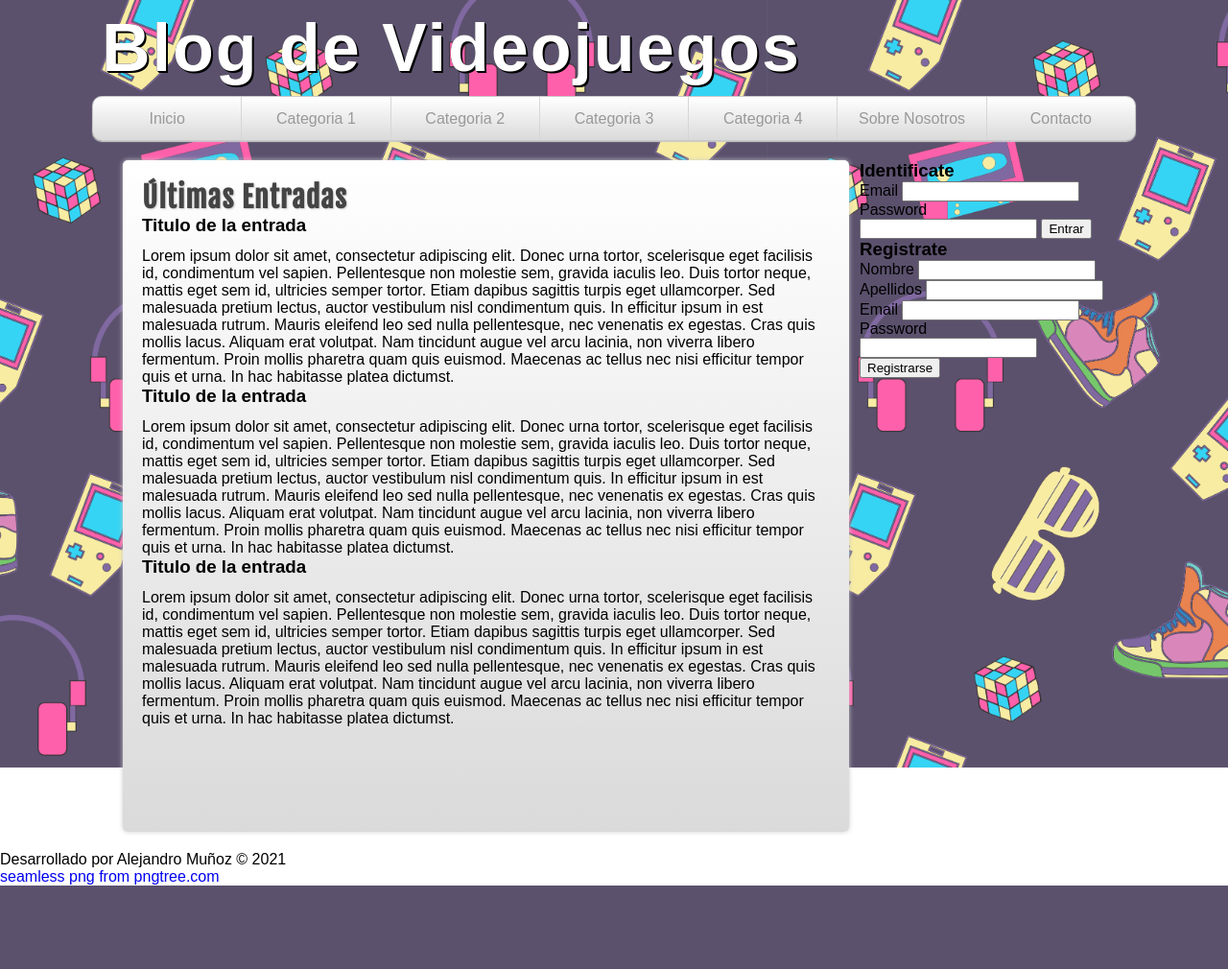
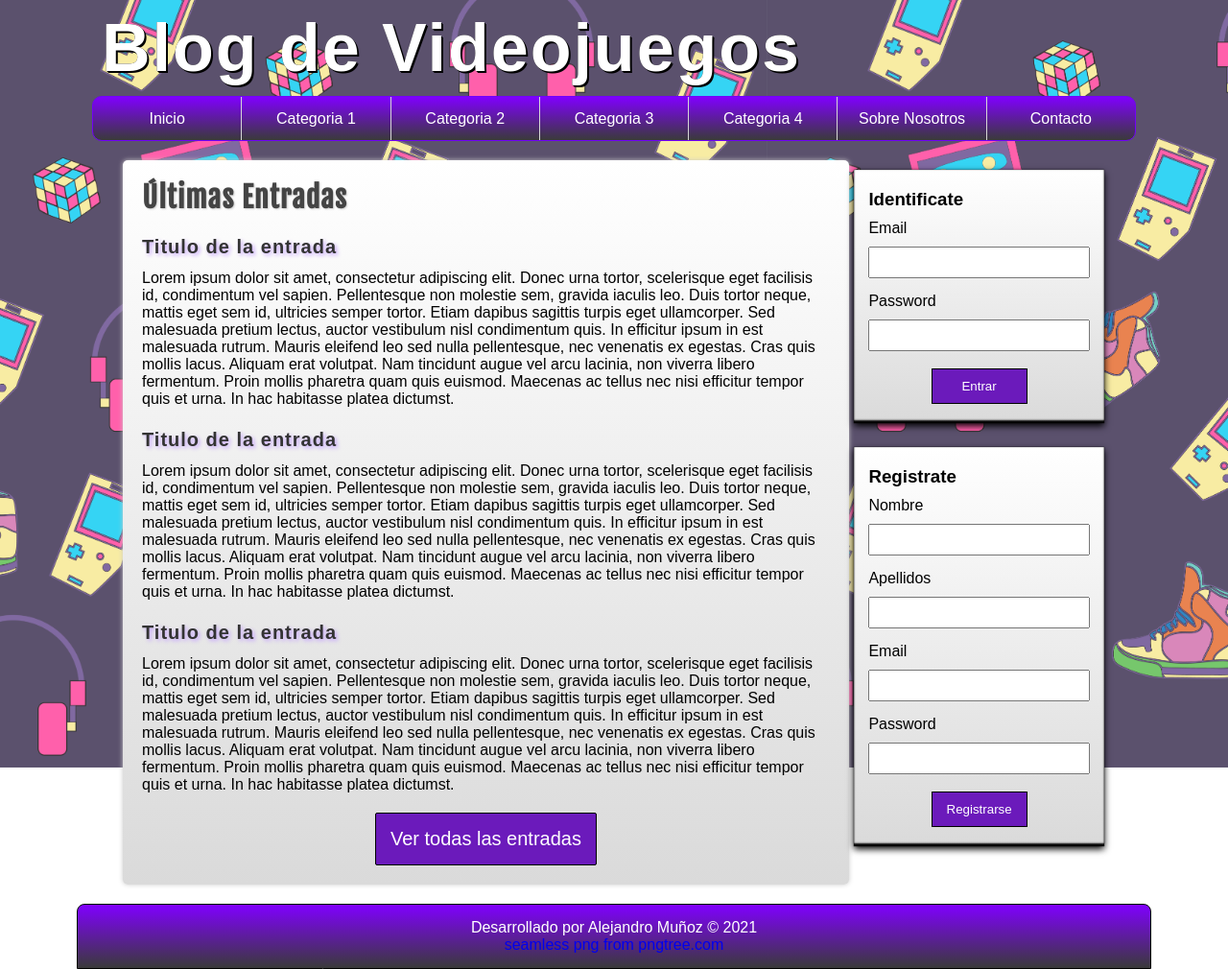
Before and after one commit to Alexsfc25/PHP_Curso, a PHP site: page / in a window 1280 px wide. Shown: the whole page at 96% size. Before the commit the page ends 923 px from the top, so only its background shows below. Run offline with PHP 8.4, Linux system fonts and the light colour scheme.

Commit message:
Maquetación completa

```diff
--- a/ProyectoPHP/assets/css/style.css
+++ b/ProyectoPHP/assets/css/style.css
@@ -14,6 +14,11 @@
 .clearfix {
   clear: both;
   float: none;
+}
+body {
+  display: flex;
+  flex-direction: column;
+  height: 100vh;
 }
 body::after {
   content: "";
@@ -43,14 +48,13 @@ body::after {
 /* LOGO */
 #logo {
   width: 100%;
-  height: 100px;
-  /* margin-bottom: 10px; */
+  height: auto;
   margin-left: 10px;
   font-family: "fajala";
   line-height: 100px;
 }
 #logo a {
-  display: inline-block;
+  display: flex;
   font-size: 35px;
   letter-spacing: 2px;
   color: #ffffff;
@@ -67,10 +71,10 @@ body::after {
   flex-grow: 1;
   width: 100%;
   height: 45px;
-  background: linear-gradient(to bottom, #ffffff 0px, #dadada 100%);
-  border: 1px solid #c9c9c9;
+  background: linear-gradient(to bottom, #8000ff 0px, #3a3a3a 100%);
+  border: 1px solid #7100f9;
   border-radius: 10px;
-  box-shadow: 0 1px 1px #c9c9c9;
+  /* box-shadow: 0 1px 1px #fff; */
   overflow: hidden;
 }
 #menu ul {
@@ -92,13 +96,69 @@ body::after {
   border-right: 0;
 }
 #menu ul li a:hover {
-  background: linear-gradient(to bottom, #e5e5e5 0px, #dad9d4 100%);
+  /* background: linear-gradient(to bottom, #9700ff 0px, #4d4d4d 100%); */
+  background: linear-gradient(to bottom, #8000ff 0px, #686868 100%);
 }
 #menu ul li a {
   display: block;
   margin: 0 auto;
   text-align: center;
-  color: #999;
+  color: white;
+}
+/* BARRA LATERAL */
+#sidebar {
+  flex-basis: 25%;
+  display: flex;
+  flex-direction: column;
+  margin: 0 auto;
+  margin-top: 10px;
+  flex-wrap: wrap;
+  /* height: auto; */
+}
+.bloque {
+  display: flex;
+  flex-direction: column;
+  width: 90%;
+  height: min-content;
+  background: linear-gradient(to bottom, #ffffff 0px, #dadada 100%);
+  box-shadow: 0 0 1px black, 0 3px 7px black, 0 0 1px black inset,
+    0 -3px 2px black inset;
+  padding: 20px 15px 20px 15px;
+}
+.bloque:first-child {
+  margin-bottom: 25px;
+}
+.bloque form {
+  display: flex;
+  flex-direction: column;
+}
+.bloque label,
+input[type="text"],
+input[type="password"],
+input[type="email"] {
+  margin: 5px 0 5px 0;
+  flex-basis: 100%;
+}
+.bloque input[type="text"],
+input[type="password"],
+input[type="email"] {
+  margin-bottom: 10px;
+  padding: 7px;
+}
+.bloque input[type="submit"],
+input[type="button"] {
+  background: #6b1abb;
+  color: white;
+  width: 100px;
+  margin: 0px auto;
+  padding: 10px;
+  border: 1px solid black;
+  cursor: pointer;
+  margin-top: 8px;
+}
+.bloque h3 {
+  flex-basis: 100%;
+  margin-bottom: 5px;
 }
 /* CONTENEDOR */
 
@@ -108,20 +168,23 @@ body::after {
   justify-content: space-between;
   flex-direction: row-reverse;
   padding-top: 20px;
-  padding-bottom: 20px;
+  margin-bottom: 20px;
   width: 80%;
-  min-height: 700px;
-}
-#sidebar {
-  flex-basis: 25%;
+  /* height: auto; */
 }
 #principal {
+  display: flex;
+  flex-direction: column;
   flex-basis: 70%;
   background: linear-gradient(to bottom, #ffffff 0px, #dadada 100%);
   border-radius: 5px;
   box-shadow: 0 0 5px #ccc;
   padding: 20px;
   overflow: hidden;
+  height: max-content;
+}
+#principal a {
+  color: #333;
 }
 #principal h2 {
   font-size: 30px;
@@ -130,6 +193,42 @@ body::after {
   text-shadow: 1px 1px 2px #ccc;
   font-family: "fajala";
 }
+#principal h3 {
+  font-size: 20px;
+  color: #332649;
+  text-shadow: 2px 2px 4px #c4a1ff;
+  letter-spacing: 1px;
+  font-family: "fajala";
+  margin-top: 20px;
+}
 #principal p {
   margin-top: 12px;
 }
+#ver-todas {
+  align-self: center;
+  border-radius: 2px;
+  padding: 15px;
+  background: #6b1abb;
+  font-size: 20px;
+  border: 1px solid;
+  cursor: pointer;
+  margin-top: 20px;
+  /* width: 25%; */
+}
+#ver-todas a {
+  color: white;
+}
+/* PIE DE PÄGINA */
+#pie {
+  /* display: block; */
+  width: 85%;
+  margin: 0 auto;
+  border: 1px solid black;
+  background: linear-gradient(to bottom, #8000ff 0px, #3a3a3a 100%);
+  border-radius: 8px 8px 0 0;
+  color: white;
+  height: auto;
+  padding: 15px;
+  text-align: center;
+  margin-top: auto;
+}
--- a/ProyectoPHP/index.php
+++ b/ProyectoPHP/index.php
@@ -68,31 +68,46 @@
                 Últimas Entradas
             </h2>
             <article class="entrada">
-                <h3>Titulo de la entrada</h3>
+                <h3>
+                    <a href="#">
+                        Titulo de la entrada
+                    </a>
+                </h3>
                 <p>
                     Lorem ipsum dolor sit amet, consectetur adipiscing elit. Donec urna tortor, scelerisque eget facilisis id, condimentum vel sapien. Pellentesque non molestie sem, gravida iaculis leo. Duis tortor neque, mattis eget sem id, ultricies semper tortor. Etiam dapibus sagittis turpis eget ullamcorper. Sed malesuada pretium lectus, auctor vestibulum nisl condimentum quis. In efficitur ipsum in est malesuada rutrum. Mauris eleifend leo sed nulla pellentesque, nec venenatis ex egestas. Cras quis mollis lacus. Aliquam erat volutpat. Nam tincidunt augue vel arcu lacinia, non viverra libero fermentum. Proin mollis pharetra quam quis euismod. Maecenas ac tellus nec nisi efficitur tempor quis et urna. In hac habitasse platea dictumst.
                 </p>
             </article>
             <article class="entrada">
-                <h3>Titulo de la entrada</h3>
+                <h3>
+                    <a href="#">
+                        Titulo de la entrada
+                    </a>
+                </h3>
                 <p>
                     Lorem ipsum dolor sit amet, consectetur adipiscing elit. Donec urna tortor, scelerisque eget facilisis id, condimentum vel sapien. Pellentesque non molestie sem, gravida iaculis leo. Duis tortor neque, mattis eget sem id, ultricies semper tortor. Etiam dapibus sagittis turpis eget ullamcorper. Sed malesuada pretium lectus, auctor vestibulum nisl condimentum quis. In efficitur ipsum in est malesuada rutrum. Mauris eleifend leo sed nulla pellentesque, nec venenatis ex egestas. Cras quis mollis lacus. Aliquam erat volutpat. Nam tincidunt augue vel arcu lacinia, non viverra libero fermentum. Proin mollis pharetra quam quis euismod. Maecenas ac tellus nec nisi efficitur tempor quis et urna. In hac habitasse platea dictumst.
                 </p>
             </article>
             <article class="entrada">
-                <h3>Titulo de la entrada</h3>
+                <h3>
+                    <a href="#">
+                        Titulo de la entrada
+                    </a>
+                </h3>
                 <p>
                     Lorem ipsum dolor sit amet, consectetur adipiscing elit. Donec urna tortor, scelerisque eget facilisis id, condimentum vel sapien. Pellentesque non molestie sem, gravida iaculis leo. Duis tortor neque, mattis eget sem id, ultricies semper tortor. Etiam dapibus sagittis turpis eget ullamcorper. Sed malesuada pretium lectus, auctor vestibulum nisl condimentum quis. In efficitur ipsum in est malesuada rutrum. Mauris eleifend leo sed nulla pellentesque, nec venenatis ex egestas. Cras quis mollis lacus. Aliquam erat volutpat. Nam tincidunt augue vel arcu lacinia, non viverra libero fermentum. Proin mollis pharetra quam quis euismod. Maecenas ac tellus nec nisi efficitur tempor quis et urna. In hac habitasse platea dictumst.
                 </p>
             </article>
+            <div id="ver-todas">
+                <a href="http://">Ver todas las entradas</a>
+            </div>
         </div>
 
     </div>
-    <!-- Pie de Página -->
     <footer id="pie">
         <p>Desarrollado por Alejandro Muñoz &copy; 2021</p>
         <a href='https://pngtree.com/so/seamless'>seamless png from pngtree.com</a>
     </footer>
+    <!-- Pie de Página -->
 </body>
 
 </html>
```
